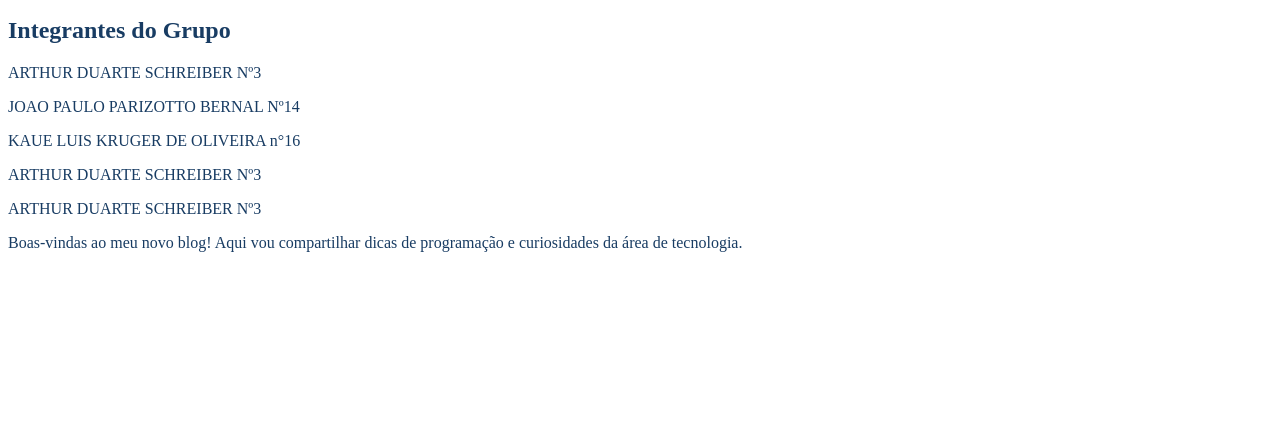
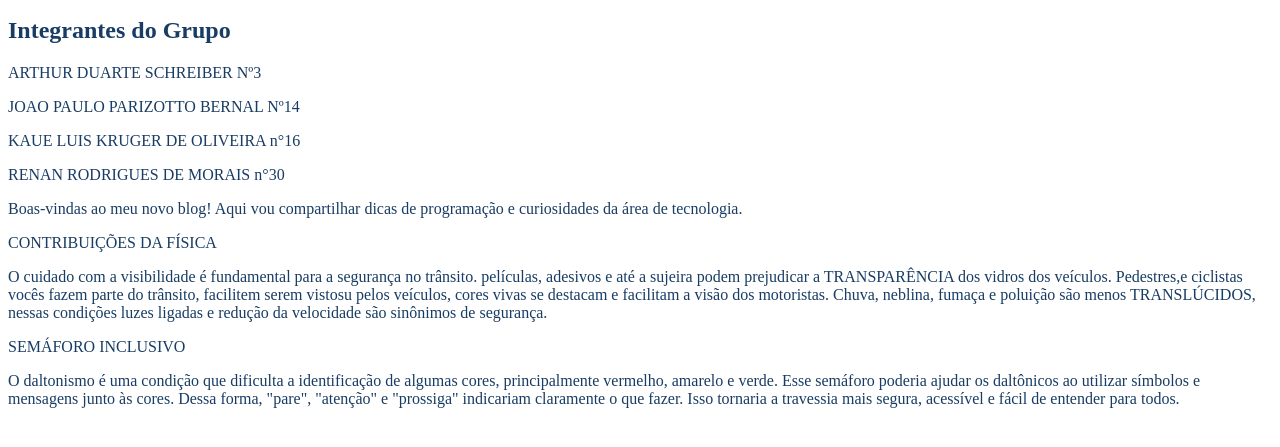
Before and after one commit to renanrodriguesmorais-svg/30-RENAN-RODRIGUES-2-B-IFA-CNTC, a plain HTML site: page index.html in a window 1280 px wide. Shown: the part 127-574 px from the top of the page. Drawn offline with Linux system fonts and the light colour scheme.

Commit message:
alterações 05/10

```diff
--- a/index.html
+++ b/index.html
@@ -35,11 +35,26 @@
         <p>ARTHUR DUARTE SCHREIBER Nº3</p>
         <p>JOAO PAULO PARIZOTTO BERNAL Nº14</p>
         <p> KAUE LUIS KRUGER DE OLIVEIRA n°16</p>
-        <p>ARTHUR DUARTE SCHREIBER Nº3</p>
-        <p>ARTHUR DUARTE SCHREIBER Nº3</p>
+        <p> RENAN RODRIGUES DE MORAIS n°30</p>
         <p>Boas-vindas ao meu novo blog! Aqui vou compartilhar dicas de programação e curiosidades da área de
-            tecnologia.</p>
+            tecnologia.
+        </p>
     </main>
+    <main>
+      <p>CONTRIBUIÇÕES DA FÍSICA </p>
+      <p> O cuidado com a visibilidade é fundamental para a segurança no trânsito. películas, adesivos e até a sujeira podem prejudicar a TRANSPARÊNCIA dos vidros dos veículos.
+         Pedestres,e ciclistas vocês fazem parte do trânsito, facilitem serem vistosu pelos veículos, cores vivas se destacam e facilitam a visão dos motoristas.
+       Chuva, neblina, fumaça e poluição são menos TRANSLÚCIDOS, nessas condições luzes ligadas e redução da velocidade  são sinônimos de segurança.
+     </p>
+
+    <main>
+      <p>SEMÁFORO INCLUSIVO </p>
+      <p> O daltonismo é uma condição que dificulta a identificação de algumas cores,
+         principalmente vermelho, amarelo e verde. Esse semáforo poderia ajudar os daltônicos ao utilizar símbolos e mensagens
+         junto às cores. Dessa forma, "pare", "atenção" e "prossiga" indicariam claramente o que fazer.
+         Isso tornaria a travessia mais segura, acessível e fácil de entender para todos.
+     </p>
+  </main>
 </body>
 
 </html>
```
